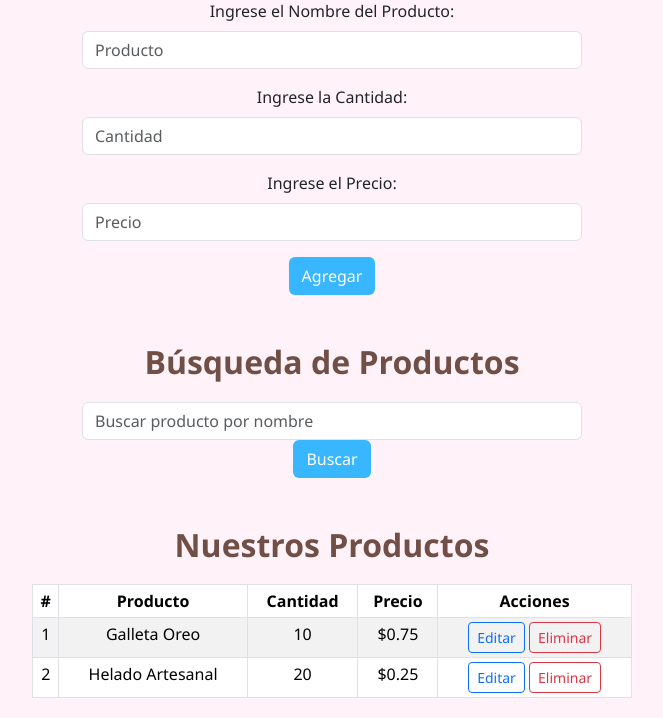
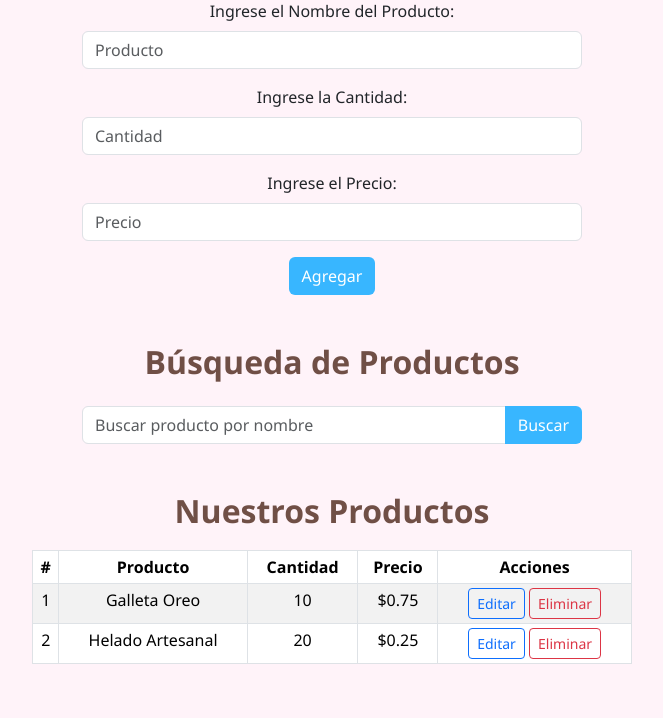
Before and after one commit to Iamjoseph2006/mi_proyecto_flask, a Flask app: page /productos in a window 1280 px wide. Shown: the part 163-881 px from the top of the page, without its empty margins (308-971 px from the left). Run offline with Flask 3, Linux system fonts and the light colour scheme; data comes from the database, SQL or seed files in the repository.

Commit message:
Semana 11

```diff
--- a/static/styles.css
+++ b/static/styles.css
@@ -35,6 +35,7 @@ body {
 
 /* Tamaño del carrusel en celulares (menos de 768px de ancho) */
 @media (max-width: 767px) {
+
   .carousel,
   .carousel-inner,
   .carousel-item {
@@ -67,12 +68,12 @@ body {
 }
 
 .btn-outline-acento {
-  border: 2px solid #38b6ff;
-  color: #38b6ff;
+  background-color: #38b6ff;
+  color: white;
 }
 
 .btn-outline-acento:hover {
-  background-color: #38b6ff;
+  background-color: #704f46;
   color: white;
 }
 
@@ -85,8 +86,10 @@ body {
   width: 1.5em;
   height: 1.5em;
 }
+
 /* Footer siempre al final de la página */
-html, body {
+html,
+body {
   height: 100%;
 }
 
@@ -96,5 +99,6 @@ body {
 }
 
 main {
-  flex: 1; /* Ocupa el espacio disponible entre navbar y footer */
+  flex: 1;
+  /* Ocupa el espacio disponible entre navbar y footer */
 }
--- a/templates/index.html
+++ b/templates/index.html
@@ -75,7 +75,7 @@
             <label for="mensaje" class="form-label">Mensaje:</label>
             <textarea class="form-control" id="mensaje" rows="3" required></textarea>
         </div>
-        <button type="submit" class="btn btn-acento">Enviar</button>
+        <button type="submit" class="btn btn-outline-acento">Enviar</button>
     </form>
 </section>
 {% endblock %}
--- a/templates/productos.html
+++ b/templates/productos.html
@@ -20,16 +20,16 @@
             <label for="precio" class="form-label">Ingrese el Precio:</label>
             <input type="number" class="form-control" step="0.01" name="precio" placeholder="Precio" required>
         </div>
-        <button type="submit" name="add" class="btn btn-acento">Agregar</button>
+        <button type="submit" name="add" class="btn btn-outline-acento">Agregar</button>
     </form>
 
     <!-- Formulario de búsqueda -->
     <section id="productos" class="container my-5 text-center">
         <h2 class="section-title">Búsqueda de Productos</h2>
-        <form method="GET" action="{{ url_for('productos') }}" id="formularioContacto" class="mx-auto contacto-form">
-            <div class="mb-3">
+        <form method="GET" action="{{ url_for('productos') }}" class="mt-4 contacto-form mx-auto">
+            <div class="input-group">
                 <input type="text" name="buscar" class="form-control" placeholder="Buscar producto por nombre">
-                <button type="submit" class="btn btn-acento">Buscar</button>
+                <button type="submit" class="btn btn-outline-acento">Buscar</button>
             </div>
         </form>
     </section>
```
